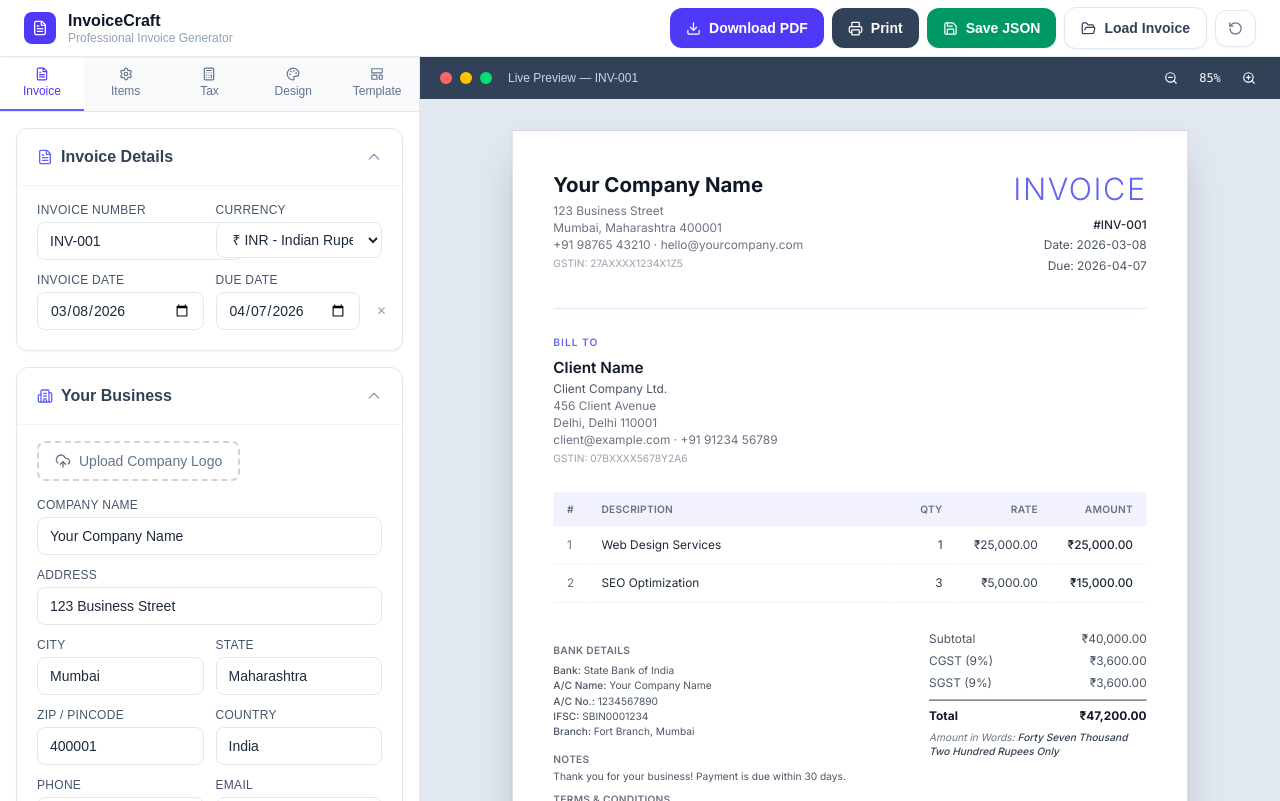
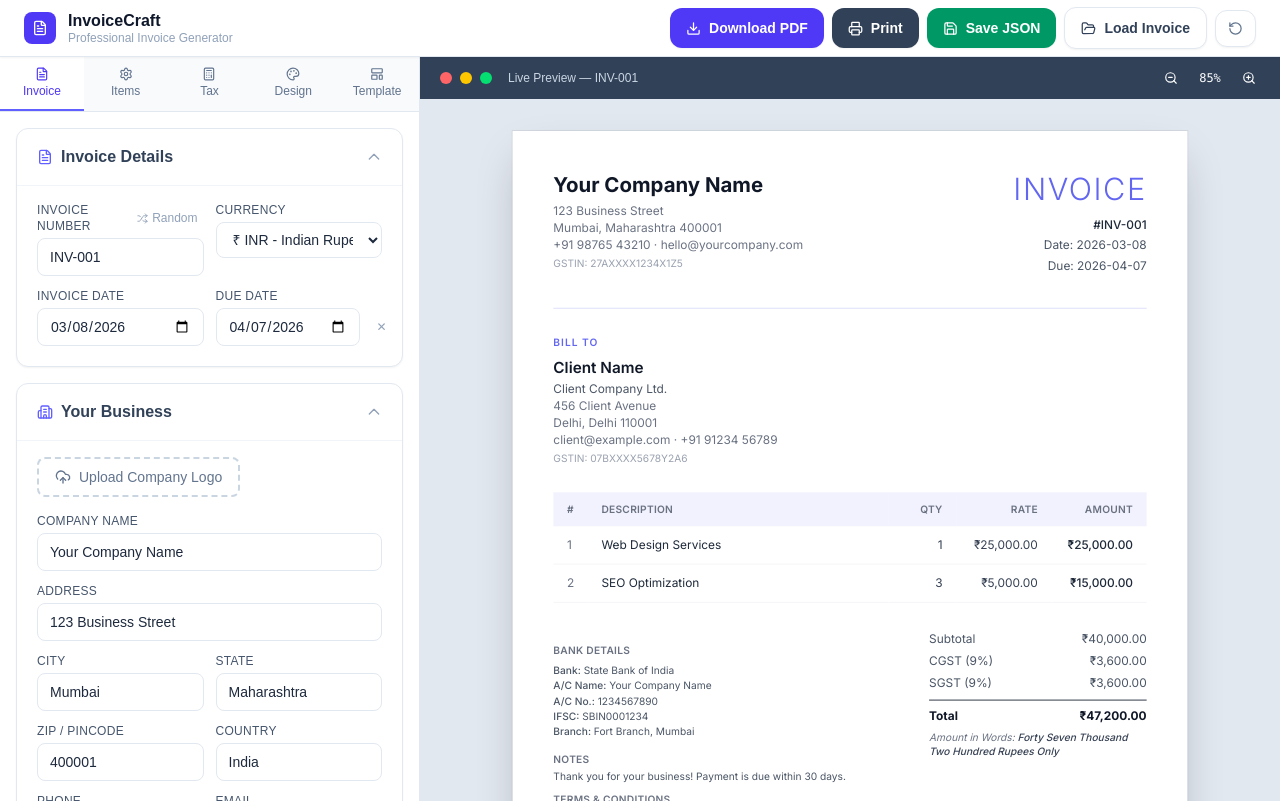
Before and after one commit to jeevithdev/Invoice-Generator, a Next.js app: page / in a window 1280 px wide. Built offline with nearby package versions, Linux system fonts and the light colour scheme.

Commit message:
Added random generator invoice number

```diff
--- a/src/app/layout.tsx
+++ b/src/app/layout.tsx
@@ -22,6 +22,7 @@ export default function RootLayout({
     <html lang="en">
       <body
         className={`${inter.variable} antialiased font-sans`}
+        suppressHydrationWarning
       >
         {children}
       </body>
--- a/src/app/page.tsx
+++ b/src/app/page.tsx
@@ -1,5 +1,5 @@
 'use client';
-import { useState } from 'react';
+import { useState, useEffect } from 'react';
 import { useInvoiceStore } from '@/store/invoiceStore';
 import { InvoiceForm } from '@/components/InvoiceForm';
 import { ItemTable } from '@/components/ItemTable';
@@ -25,6 +25,8 @@ export default function InvoiceBuilder() {
   const tax = computeTax();
   const [activeTab, setActiveTab] = useState<PanelTab>('invoice');
   const [zoom, setZoom] = useState(85);
+  const [mounted, setMounted] = useState(false);
+  useEffect(() => { setMounted(true); }, []);
 
   return (
     <div className="min-h-screen bg-slate-100 flex flex-col">
@@ -121,7 +123,11 @@ export default function InvoiceBuilder() {
                 id="invoice-preview-root"
                 style={{ width: 794, boxShadow: '0 25px 50px -12px rgba(0,0,0,0.25)', outline: '1px solid rgba(0,0,0,0.08)' }}
               >
-                <TemplateRenderer invoice={invoice} tax={tax} />
+                {mounted ? (
+                  <TemplateRenderer invoice={invoice} tax={tax} />
+                ) : (
+                  <div style={{ width: 794, minHeight: 1000, backgroundColor: '#fff' }} />
+                )}
               </div>
             </div>
           </div>
--- a/src/components/InvoiceForm.tsx
+++ b/src/components/InvoiceForm.tsx
@@ -46,23 +46,24 @@ export function InvoiceForm() {
       <SectionCard title="Invoice Details" icon={<FileText size={16} className="text-indigo-500" />}>
         <div className="grid grid-cols-2 gap-3 mt-3">
           <div className="flex flex-col gap-1">
-            <label className="text-xs font-medium text-slate-600 uppercase tracking-wide">Invoice Number</label>
-            <div className="flex items-center gap-2">
-              <input
-                value={invoice.invoiceNumber}
-                onChange={(e) => updateInvoiceMeta({ invoiceNumber: e.target.value })}
-                placeholder="INV-001"
-                className="flex-1 px-3 py-2 text-sm border border-slate-200 rounded-lg bg-white text-slate-800 focus:outline-none focus:ring-2 focus:ring-indigo-400 focus:border-transparent transition-all duration-150"
-              />
+            <div className="flex items-center justify-between">
+              <label className="text-xs font-medium text-slate-600 uppercase tracking-wide">Invoice Number</label>
               <button
                 type="button"
                 onClick={() => updateInvoiceMeta({ invoiceNumber: generateInvoiceNumber() })}
-                className="p-2 rounded-lg border border-slate-200 text-slate-400 hover:text-indigo-600 hover:border-indigo-300 hover:bg-indigo-50 transition-all duration-150"
+                className="flex items-center gap-1 text-xs text-slate-400 hover:text-indigo-600 hover:bg-indigo-50 px-1.5 py-0.5 rounded transition-all duration-150"
                 title="Generate random invoice number"
               >
-                <Shuffle size={15} />
+                <Shuffle size={11} />
+                <span>Random</span>
               </button>
             </div>
+            <input
+              value={invoice.invoiceNumber}
+              onChange={(e) => updateInvoiceMeta({ invoiceNumber: e.target.value })}
+              placeholder="INV-001"
+              className="w-full px-3 py-2 text-sm border border-slate-200 rounded-lg bg-white text-slate-800 focus:outline-none focus:ring-2 focus:ring-indigo-400 focus:border-transparent transition-all duration-150"
+            />
           </div>
           <Select
             label="Currency"
```
